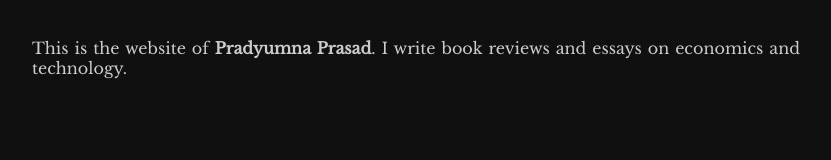
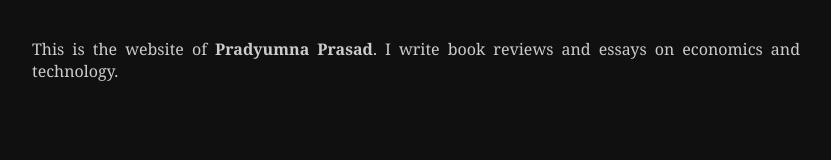
Before and after one commit to pradyuprasad/pradyuprasad.github.io, a plain HTML site: page index.html in a window 1280 px wide. Shown: the full height of the page, 224-1055 px from the left. Drawn offline with nearby package versions, Linux system fonts and the light colour scheme.

Commit message:
georgia font

```diff
--- a/style.css
+++ b/style.css
@@ -5,7 +5,8 @@
 }
 
 body {
-  font-family: "Libre Baskerville", serif;
+  /*font-family: "Libre Baskerville", serif;*/
+  font-family: Georgia, 'Times New Roman', Times, serif;
   margin: 3% var(--mright) 5% var(--mleft);
 
   color: #cccccc;
```
